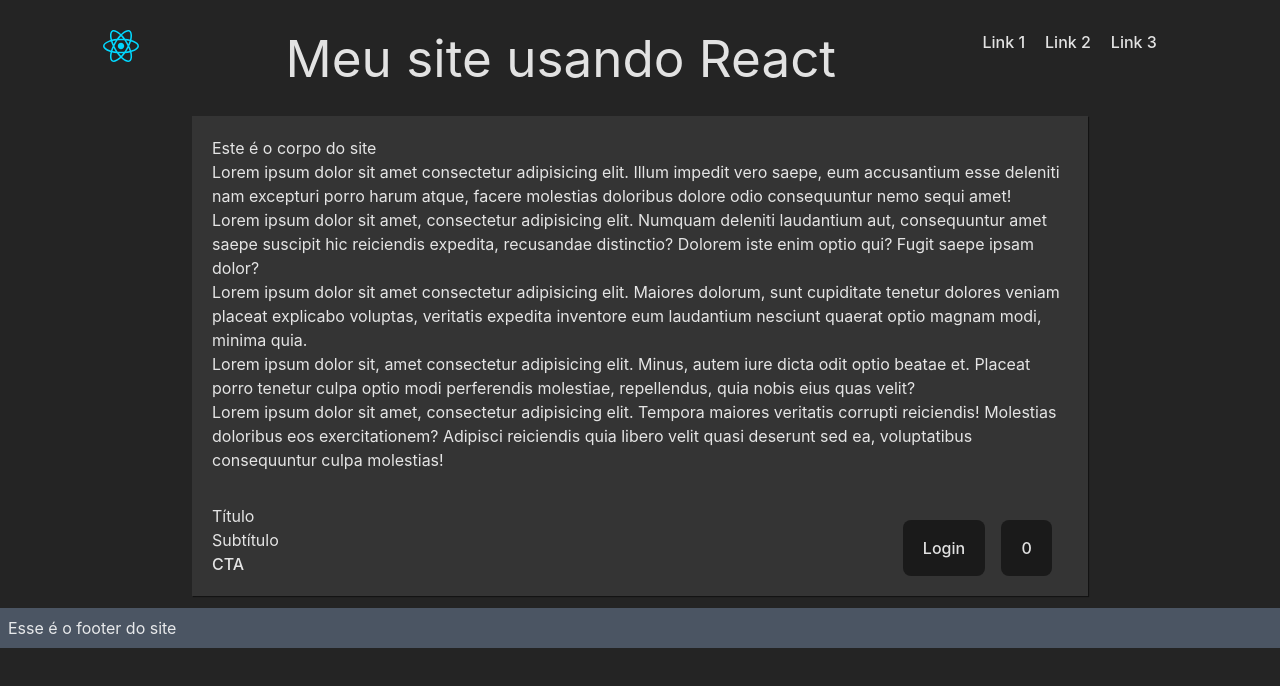
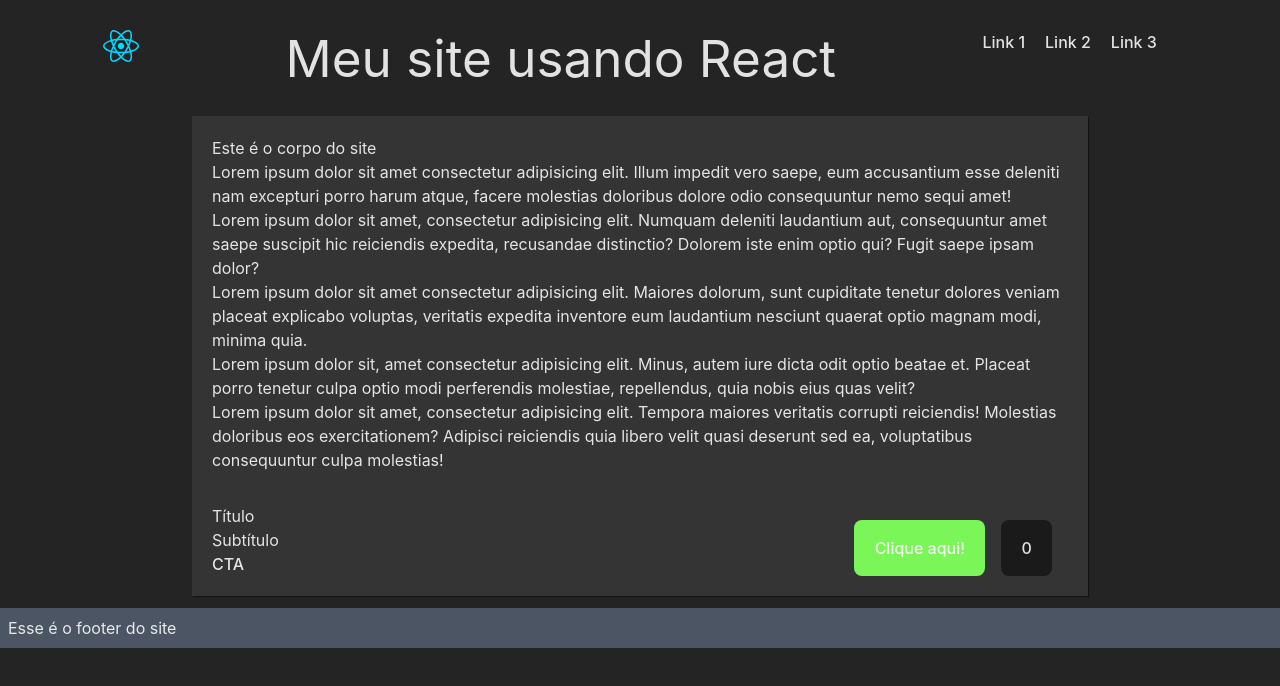
Before and after one commit to flaviare1s/digital-components-react, a React (Vite) app: page / in a window 1280 px wide. Shown: the top 686 px of the page. Built offline with nearby package versions, Linux system fonts and the light colour scheme.

Commit message:
Fazendo exercícios com useState

```diff
--- a/src/components/BodyComponent/BodyComponent.jsx
+++ b/src/components/BodyComponent/BodyComponent.jsx
@@ -5,9 +5,21 @@ import { ButtonComponent } from '../ButtonComponent/ButtonComponent'
 import { HeroComponent } from '../HeroComponent/HeroComponent'
 
 export const BodyComponent = () => {
-  const [estaLogado, setEstaLogado] = useState(false)
+  const [mudarCor, setmudarCor] = useState(randomHexColor())
+  const [contador, setContador] = useState(0)
 
-  const [contador, setContador] = useState(0)
+  function randomHexColor() {
+    var red = Math.floor(Math.random() * 256)
+    var green = Math.floor(Math.random() * 256)
+    var blue = Math.floor(Math.random() * 256)
+
+    var hexColor = '#' +
+        red.toString(16).padStart(2, '0') +
+        green.toString(16).padStart(2, '0') +
+        blue.toString(16).padStart(2, '0')
+
+    return hexColor
+  }
 
   return (
     <div className='body'>
@@ -22,7 +34,7 @@ export const BodyComponent = () => {
             <HeroComponent/>
           </div>
           <div className='flex justify-center'>
-            <ButtonComponent text={ estaLogado ? "Logout" : "Login" } onClick={() => setEstaLogado(!estaLogado)} />
+            <ButtonComponent text={ 'Clique aqui!' } style={{background: mudarCor }} onClick={() => setmudarCor(randomHexColor())} />
             <ButtonComponent text={ contador } onClick={() => setContador(contador + 1)} />
           </div>
         </div>
--- a/src/components/ButtonComponent/ButtonComponent.jsx
+++ b/src/components/ButtonComponent/ButtonComponent.jsx
@@ -1,7 +1,7 @@
 import React from 'react'
 
-export const ButtonComponent = ({ text, onClick }) => {
+export const ButtonComponent = ({ text, ...rest }) => {
 
-  return <button onClick={ onClick } className='mt-4 mr-4'>{ text }</button>
+  return <button className='mt-4 mr-4' {...rest}>{ text }</button>
 
 }
```
